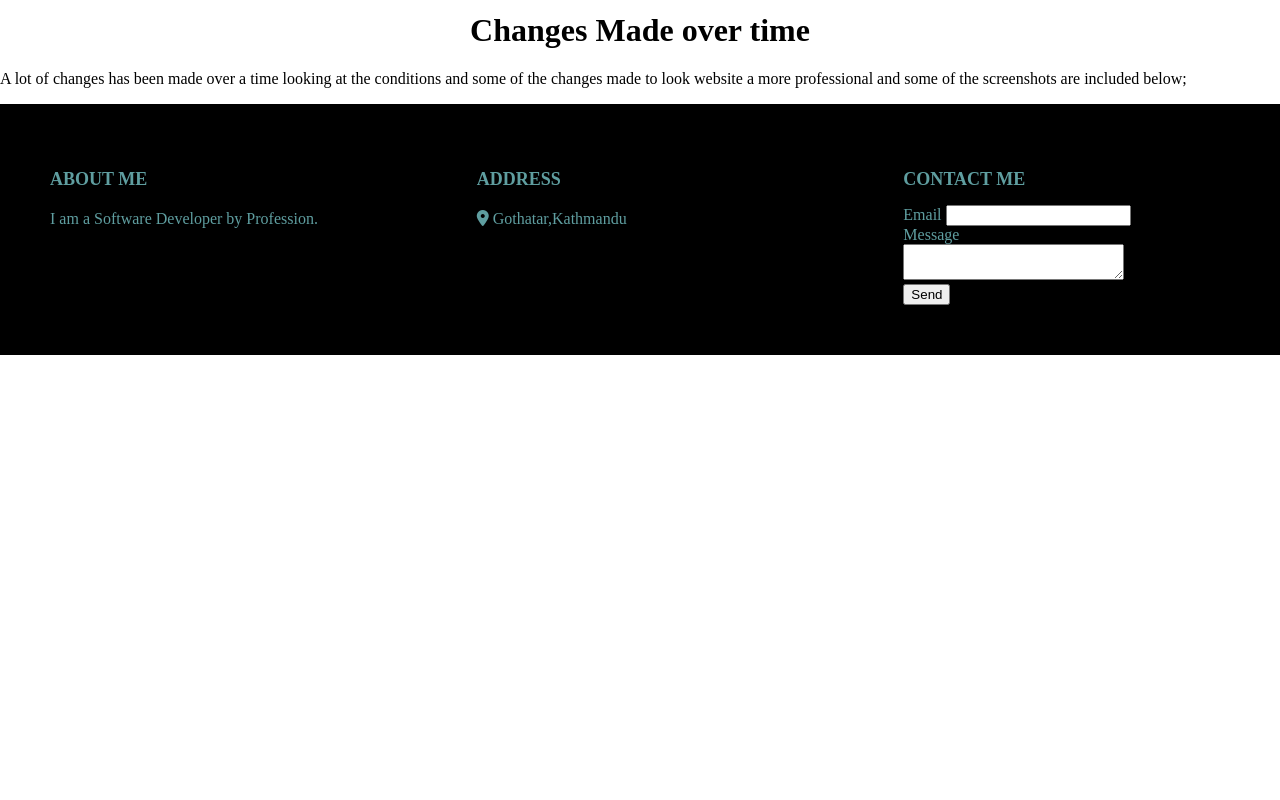
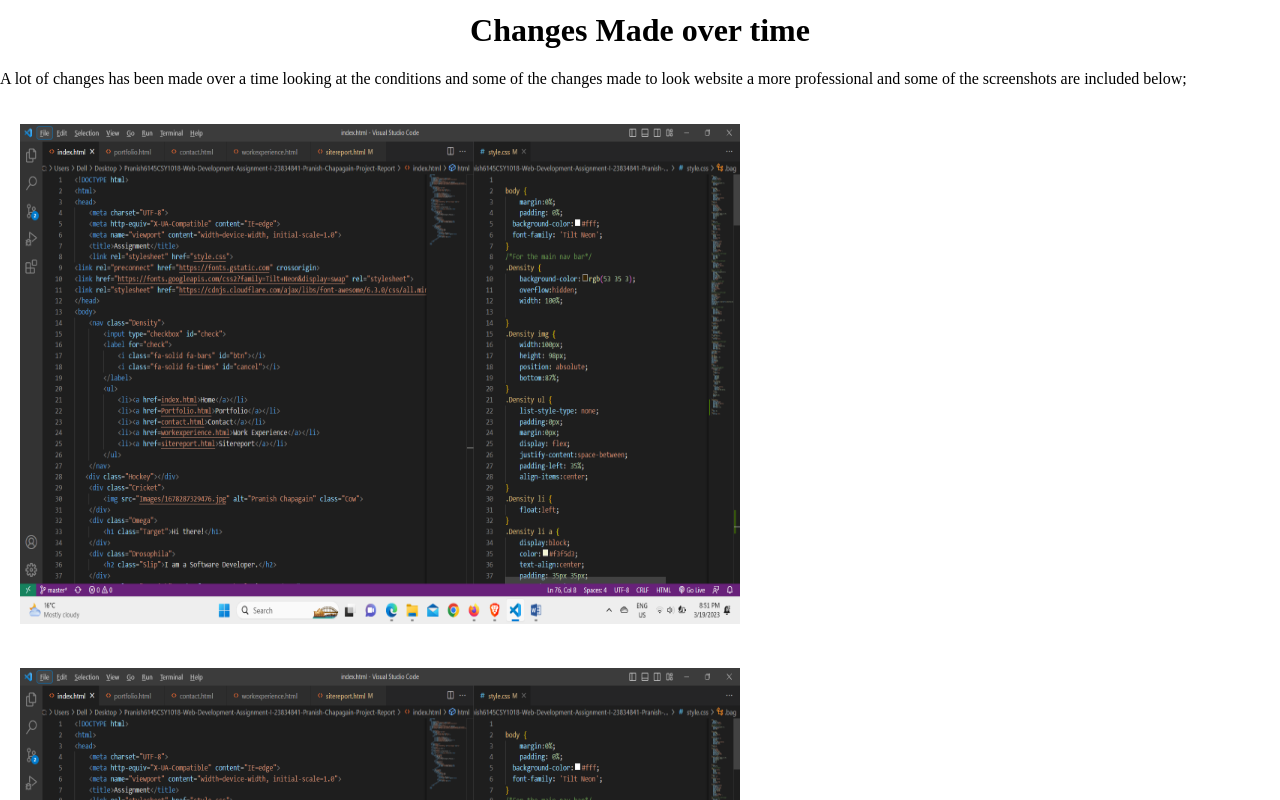
Before and after one commit to Pranish6145/Pranish6145CSY1018-Web-Development-Assignment-I-23834841Pranish-Chapagain-Project-Report, a plain HTML site: page sitereport.html in a window 1280 px wide. Shown: the part 740-1540 px from the top of the page. Before the commit the page ends 1095 px from the top, so only its background shows below. Drawn offline with Linux system fonts and the light colour scheme; a web font is replaced by a local one.

Commit message:
added some content on site-report

```diff
--- a/sitereport.html
+++ b/sitereport.html
@@ -37,6 +37,8 @@
     <div class="bag">
         <h1>Changes Made over time</h1>
         <p>A lot of changes has been made over a time looking at the conditions and some of the changes made to look website a more professional and some of the screenshots are included below;</p>
+        <img src="Images/Screenshot (1).png" id="Hydrogen">
+        <img src="Images/Screenshot (2).png" id="Helium">
     </div>
     <footer>
         <div class="main-content">
--- a/style.css
+++ b/style.css
@@ -258,3 +258,9 @@ display:none;
 .bag h1 {
     text-align: center;
 }
+.bag img {
+    margin: 20px;
+    height: 500px;
+    width:720px;
+    left:15%;
+}
```
